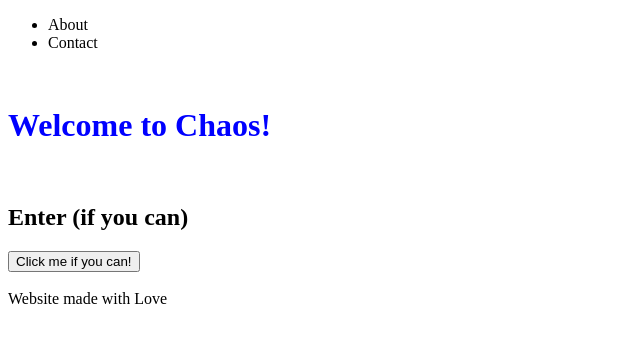
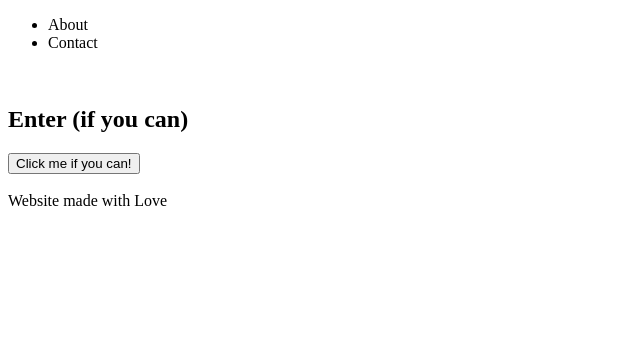
Before and after one commit to JohnnyWLan/Chaos, a plain HTML site: page index.html in a window 1280 px wide. Shown: the whole page, without its empty margins (0-640 px from the left). Drawn offline with Linux system fonts and the light colour scheme.

Commit message:
removed head

```diff
--- a/index.html
+++ b/index.html
@@ -15,7 +15,6 @@
 			<li> Contact</li>
 		<ul>
 	</nav> <br>
-	<h1> Welcome to Chaos!</h1><br>
 	<div>
 	<h2> Enter (if you can)</h2>
 	<button id= mybutton> Click me if you can!</button>
```
